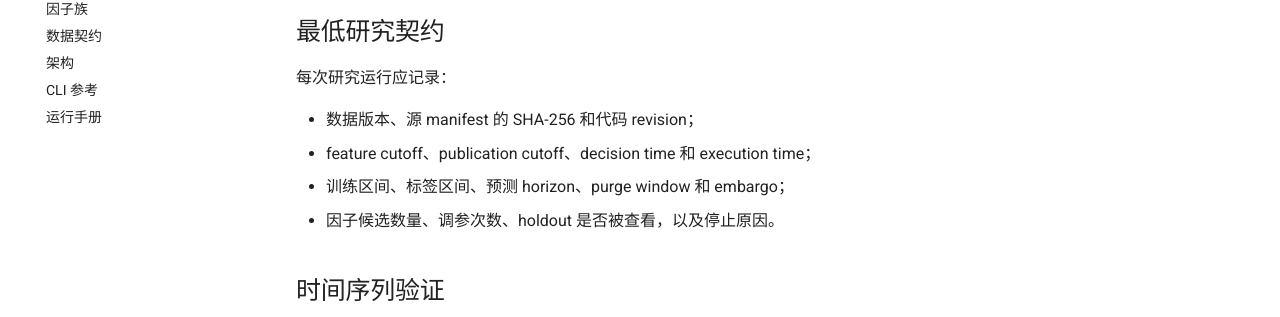
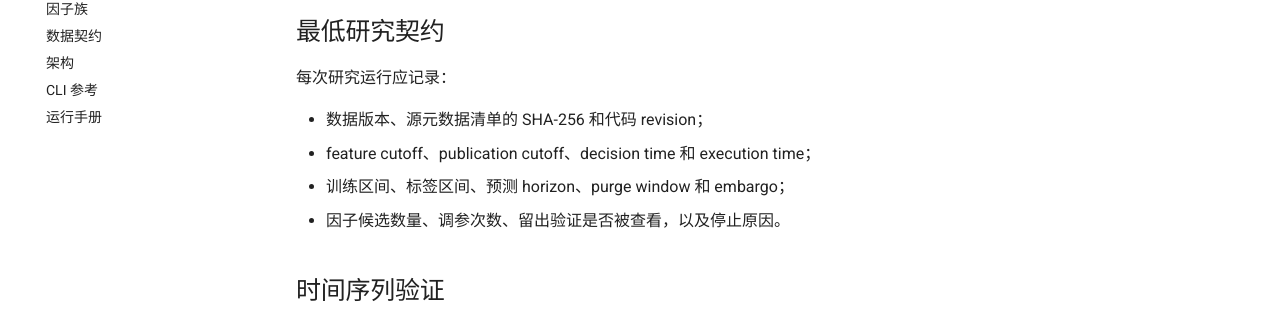
Before and after one commit to runchengxie/money-trees, an MkDocs documentation site: the page built from docs/research-methodology.md, in a window 1280 px wide and 1113 px high. Shown: the part 282-599 px from the top of the window. Built offline with MkDocs 1.6.1 and Material for MkDocs 9.7.7, drawn with Linux system fonts in a browser that asks for light colours; comment, search, counter and statistics services are not loaded.

```diff
--- a/docs/research-methodology.md
+++ b/docs/research-methodology.md
@@ -8,10 +8,10 @@
 
 每次研究运行应记录：
 
-- 数据版本、源 manifest 的 SHA-256 和代码 revision；
+- 数据版本、源元数据清单的 SHA-256 和代码 revision；
 - feature cutoff、publication cutoff、decision time 和 execution time；
 - 训练区间、标签区间、预测 horizon、purge window 和 embargo；
-- 因子候选数量、调参次数、holdout 是否被查看，以及停止原因。
+- 因子候选数量、调参次数、留出验证是否被查看，以及停止原因。
 
 ## 时间序列验证
 
```
Also changed, not shown: README.md (+1 -1 lines), docs/testing.md (+1 -0 lines).
